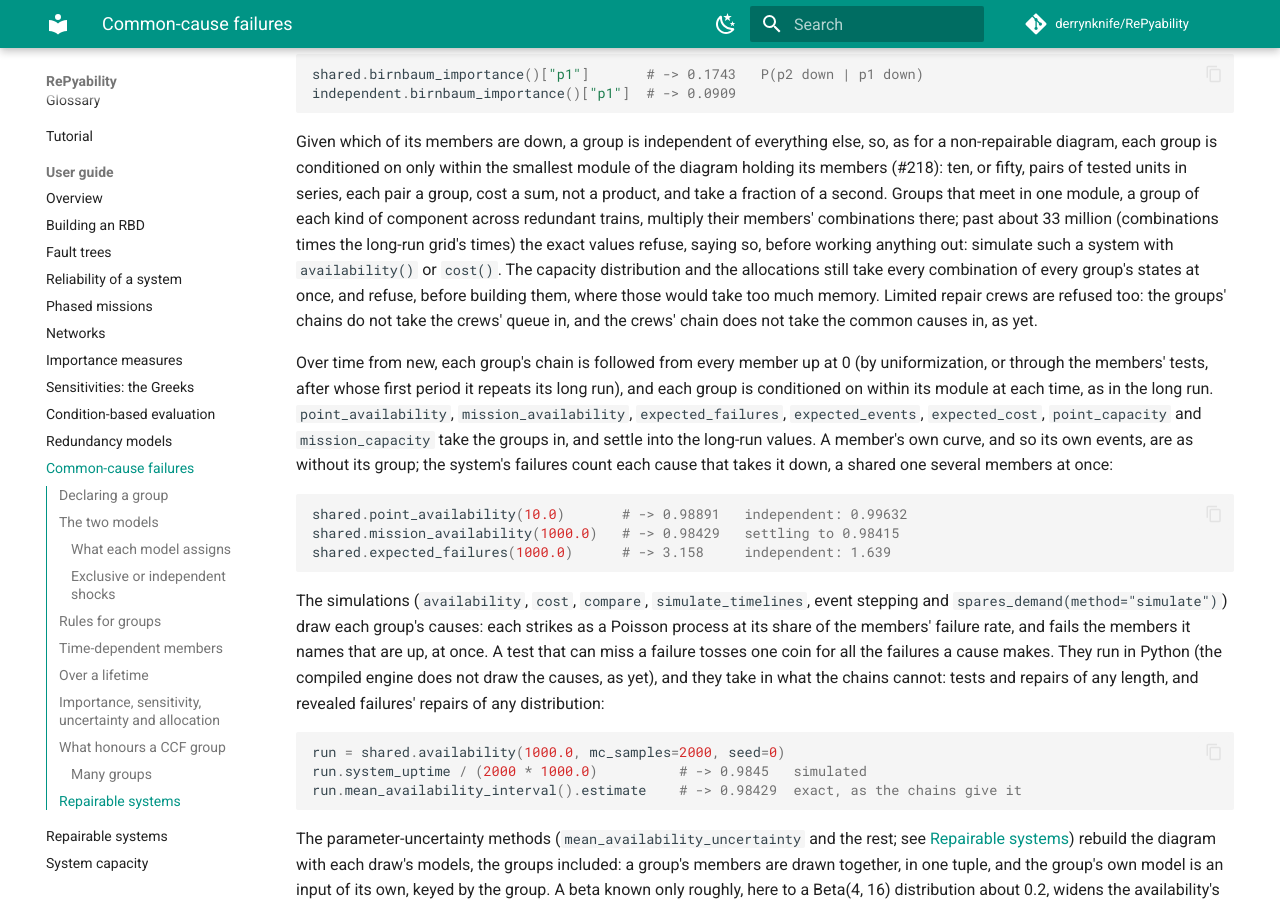
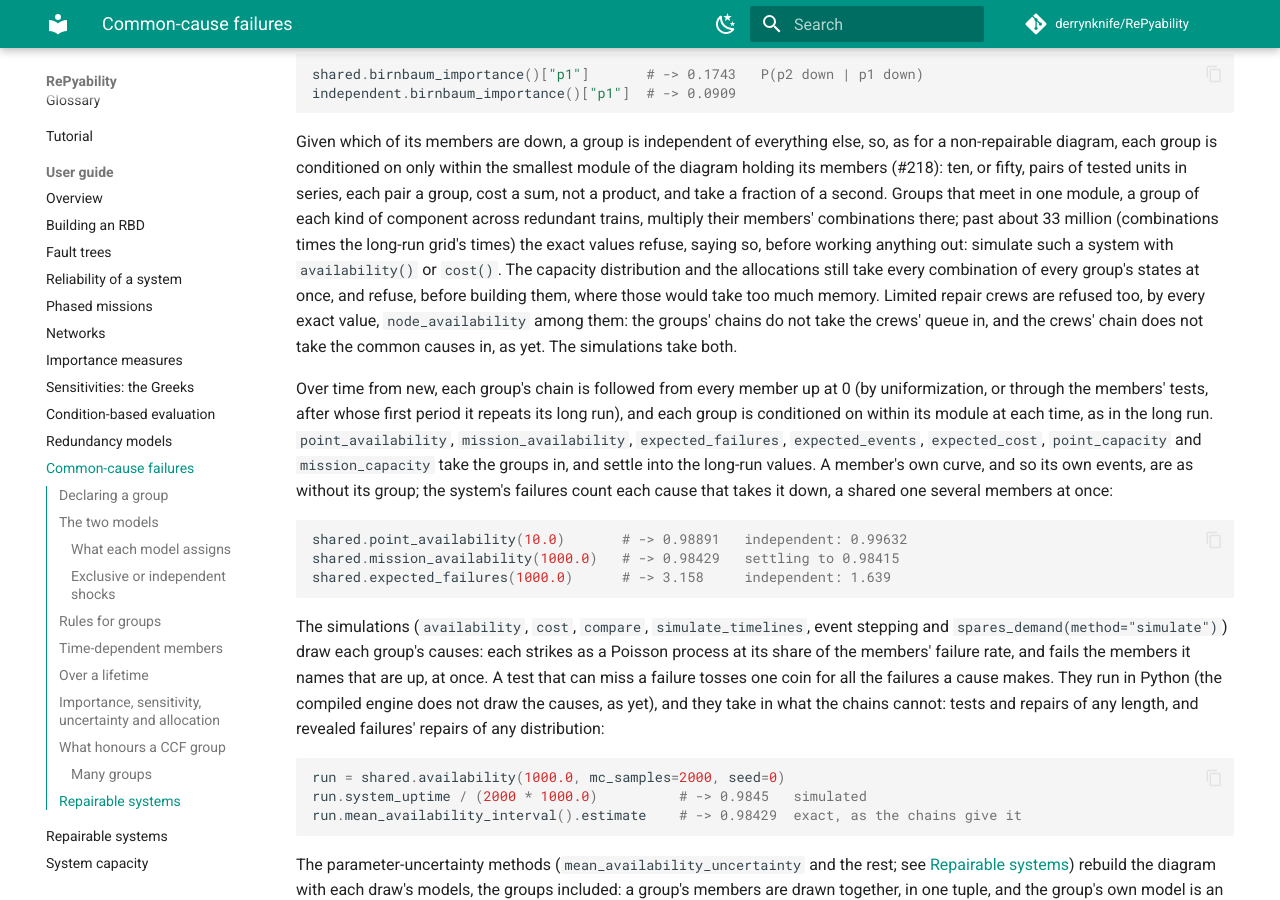
Before and after one commit to derrynknife/RePyability, an MkDocs documentation site: the page built from docs/guide/common-cause.md, in a window 1280 px wide and 900 px high, scrolled down 8547 px. Built offline with MkDocs 1.6.1 and Material for MkDocs 9.7.7, drawn with Linux system fonts in a browser that asks for light colours; comment, search, counter and statistics services are not loaded.

Commit message:
Exact analyses that refuse rather than drop common causes with crews (#252) (#256)
With limited repair crews, every long-run value but node_availability
already refused common-cause groups. node_availability gave each
component's value in the crews' chain, which has no common causes,
although a shared failure leaves one member waiting for the crew. The
crews' chain now refuses groups itself (_require_crew_chain), so neither
it nor its route can be read without them. The refusal says to simulate.


Claude-Session: https://claude.ai/code/session_01NUGaeQXKxjjiQ1ULT1ApXS

Co-authored-by: Claude <noreply@anthropic.com>

```diff
--- a/docs/guide/common-cause.md
+++ b/docs/guide/common-cause.md
@@ -458,8 +458,9 @@ working anything out: simulate such a system with `availability()` or
 `cost()`. The capacity distribution and the allocations still take every
 combination of every group's states at once, and refuse, before building
 them, where those would take too much memory. Limited repair crews are
-refused too: the groups' chains do not take the crews' queue in, and the
-crews' chain does not take the common causes in, as yet.
+refused too, by every exact value, `node_availability` among them: the
+groups' chains do not take the crews' queue in, and the crews' chain does
+not take the common causes in, as yet. The simulations take both.
 
 Over time from new, each group's chain is followed from every member up at
 0 (by uniformization, or through the members' tests, after whose first
```
Also changed, not shown: CHANGELOG.md (+6 -2 lines), 2 other files.
